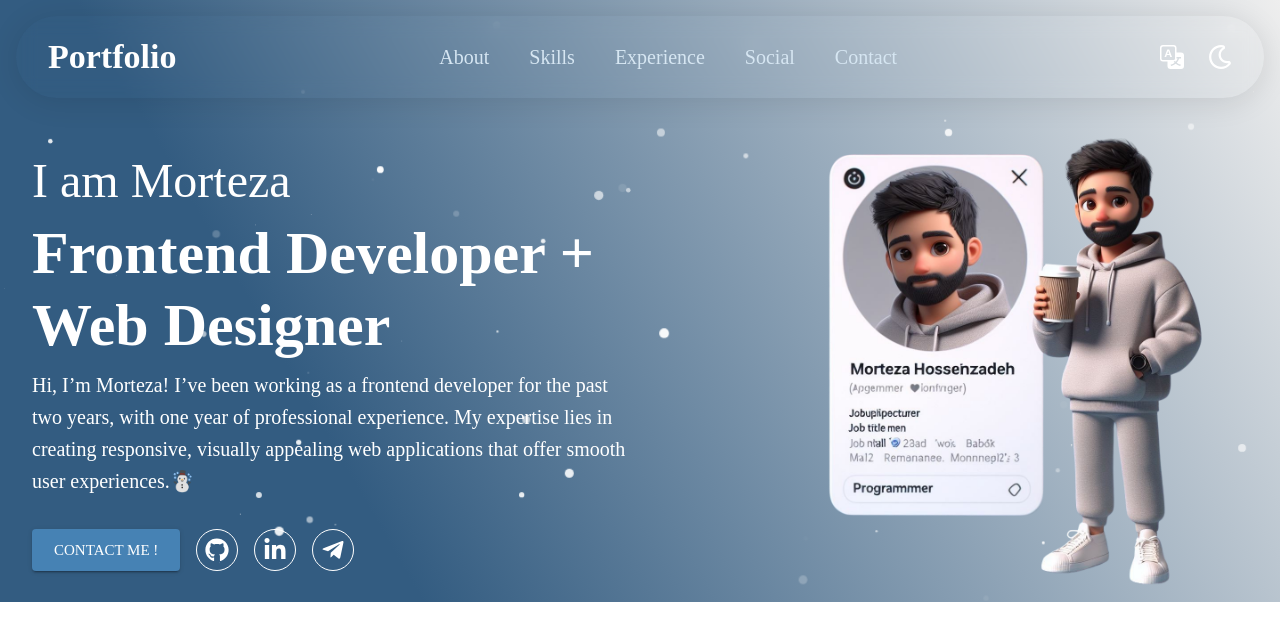
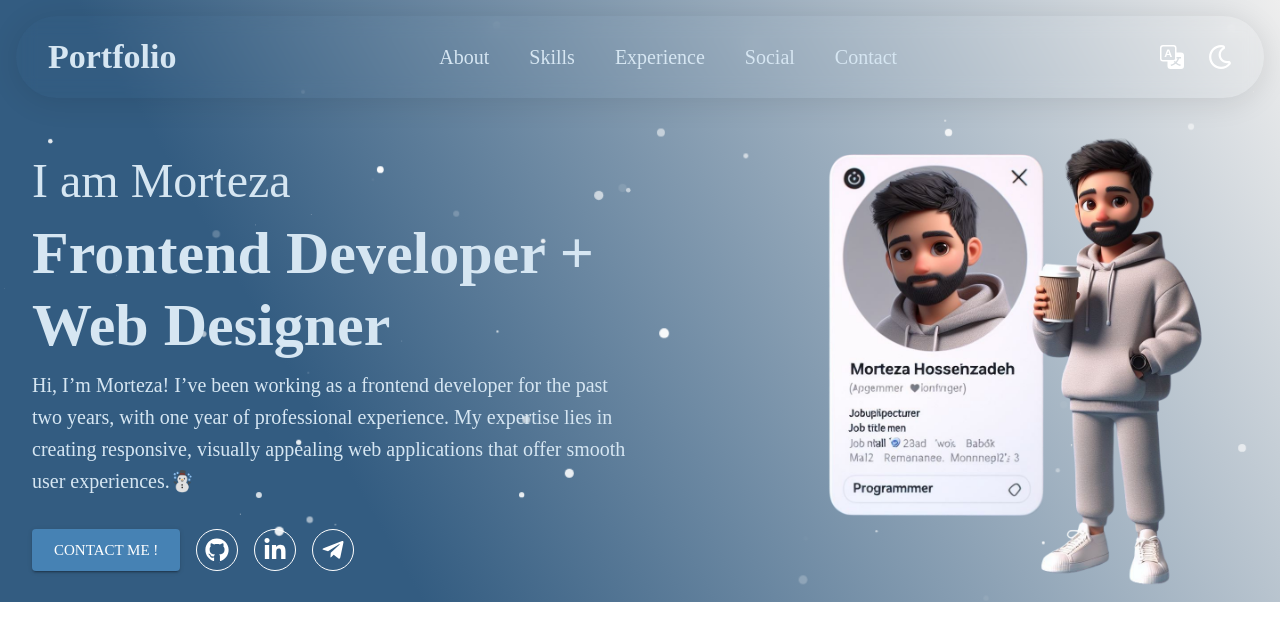
Before and after one commit to Morteza-Hoseinzadeh/personal-portfolio, a React (Create React App) app: page / in a window 1280 px wide. Shown: the top 640 px of the page. Built offline with nearby package versions, Linux system fonts and the light colour scheme; a web font is replaced by a local one.

Commit message:
Change typography text color

```diff
--- a/src/custom-components/typography/index.jsx
+++ b/src/custom-components/typography/index.jsx
@@ -3,7 +3,7 @@ import React from 'react';
 
 export default function CustomTypography({ theme, variant, fontWeight, children }) {
   return (
-    <Typography color={theme.palette.text.primary} variant={variant ? variant : 'h6'} fontWeight={fontWeight ? fontWeight : 'normal'}>
+    <Typography color={theme.palette.primary.main} variant={variant ? variant : 'h6'} fontWeight={fontWeight ? fontWeight : 'normal'}>
       {children}
     </Typography>
   );
```
